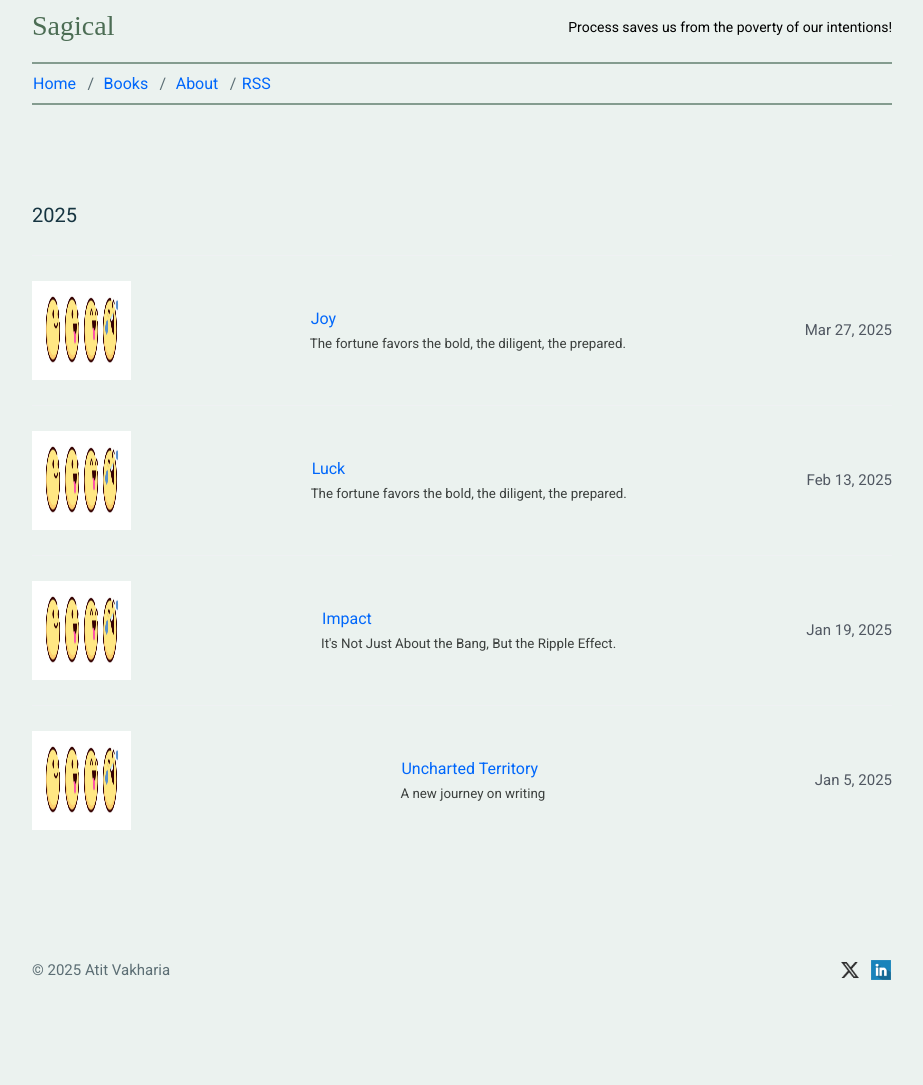
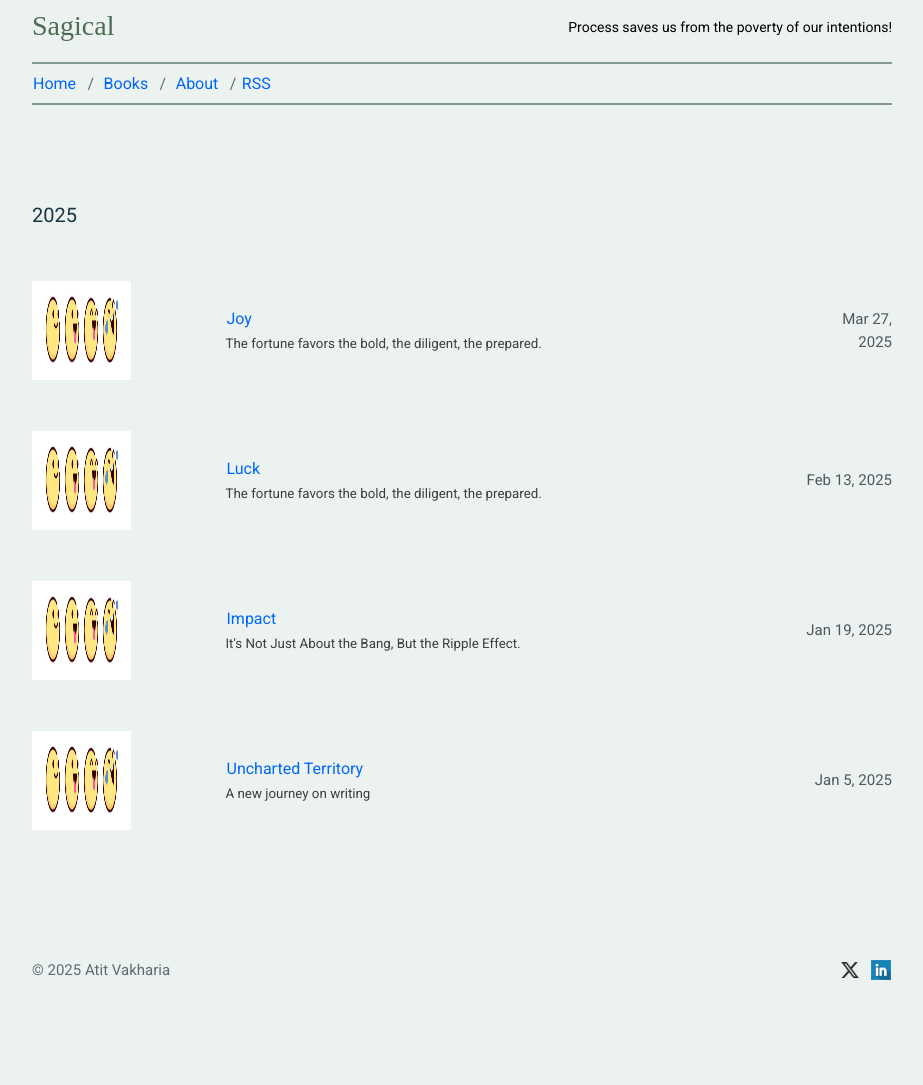
Before and after one commit to mkchoi212/paper-jekyll-theme, a Jekyll site: the page built from index.html, in a window 1280 px wide. Shown: the whole page, without its empty margins (178-1101 px from the left). Built offline with Jekyll 4.4.1, drawn with Linux system fonts in a browser that asks for light colours.

Commit message:
Update index.html

```diff
--- a/index.html
+++ b/index.html
@@ -12,13 +12,21 @@ title: Home
   <ul class="c-archives__list">
     {% endif %}
     <li class="c-archives__item">
+      <div style="float: left; width: 20%;">
+        <span>
           <img src="../assets/joy.png" width="99" height="99" />
+        </span>
+      </div>
+      <div style="float: right; text-align: left; width: 65%;">
         <h3>
           <a href="{{ post.url | prepend: site.baseurl }}">{{post.title}}</a>
           <br>
           <small style="color: #3c403e;">{{post.description}}</small>
         </h3>
+      </div>
+      <div style="float: right; text-align: right; width: 10%; font-size: 14px;">
         <p>{{ post.date | date: "%b %-d, %Y" }}</p>
+      </div>
     </li>
     {% if forloop.last %}
   </ul>
```
Lines whose indentation alone changed are shown as unchanged.
